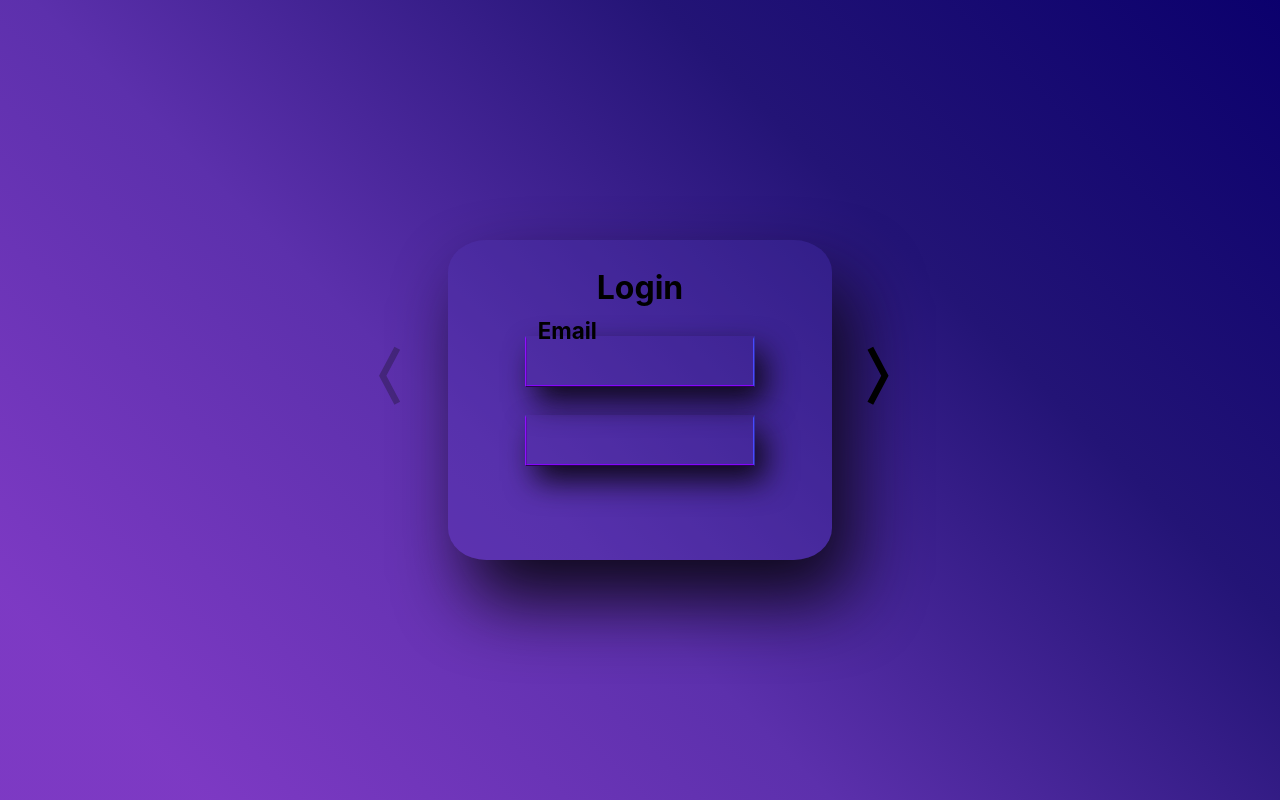
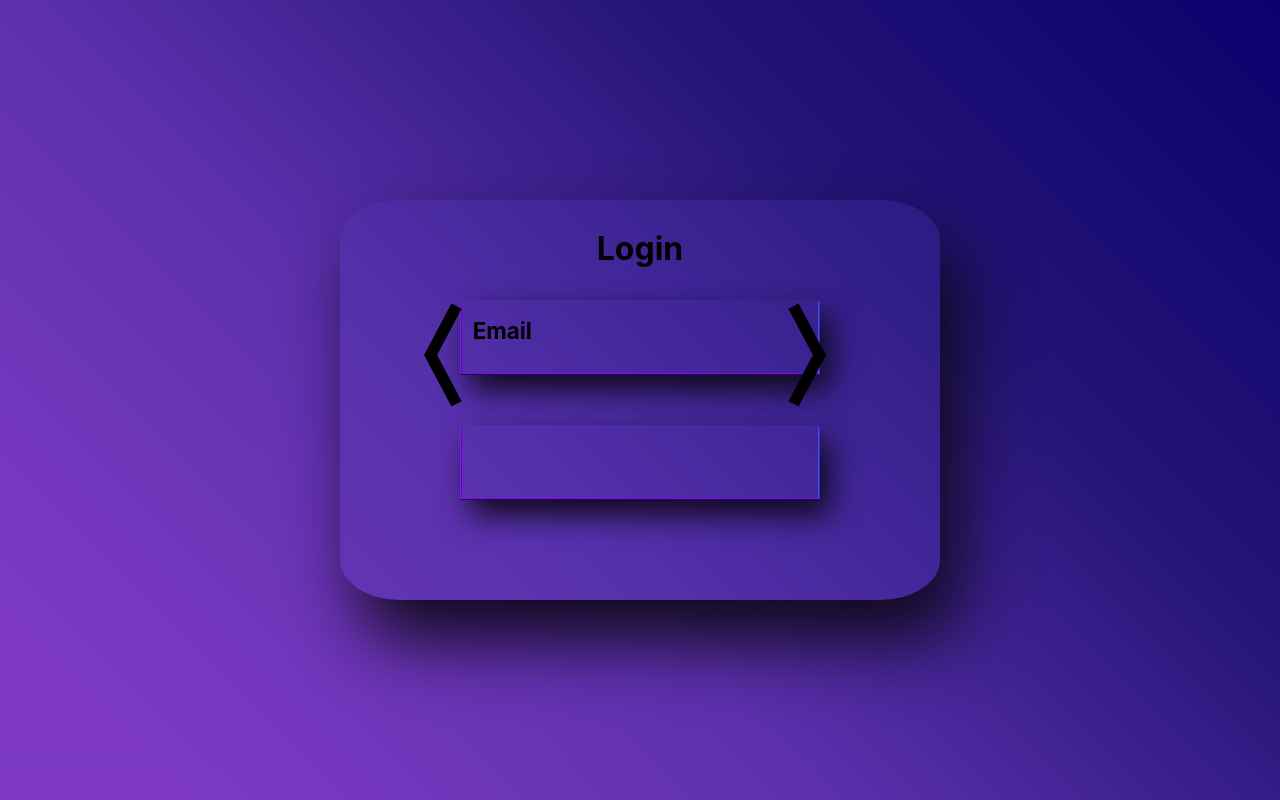
Before and after one commit to Luankaio/login, a React (Create React App) app: page / in a window 1280 px wide. Built offline with nearby package versions, Linux system fonts and the light colour scheme.

Commit message:
algumas_alteraçoes

```diff
--- a/src/App.css
+++ b/src/App.css
@@ -19,9 +19,9 @@
   display: flex;
   justify-content: center;
   border-radius: 10%;
-
-  width: 30%;
-  height: 40%;
+  scale: (1,1);
+  width: 600px;
+  height: 400px;
   box-shadow: 20px 40px 70px rgb(15, 9, 27);
   .Login{
     position: absolute;
@@ -30,7 +30,6 @@
 
 }
 .init{
-  animation-play-state: paused;
   animation: girar2 0.3s forwards linear;
 }
 .final{
@@ -60,12 +59,12 @@
 
 .Caixas{
   display: grid;
-  gap: 30px;
+  gap: 50px;
   width: 60%;
-  height: 40%;
+  height: 50%;
   .femail{
     position: absolute;
-    top: 50px;
+    top: 90px;
     scale: 0.7;
   }
   .email:focus{
@@ -91,18 +90,16 @@
 }
 
 .Botao{
-  width: 7%;
-  height: 3%;
-  bottom: 55%;
+  min-width: 150px;
+  min-height: 100px;
+  bottom: 43%;
   background-color: transparent;
   border: transparent;
-}
-.Botao:disabled{
-  opacity: 1;
+  z-index: 6;
 }
 .b1{
   position: absolute;
-  left: 27%;
+  left: 30px;
 }
 .b2{
   position: absolute;
--- a/src/App.tsx
+++ b/src/App.tsx
@@ -8,7 +8,10 @@ import { Giros } from './components/Giros'
 
 export const App = () => {
   const giro = Giros();
-
+  const botao = () => {
+    return <div>          <button className='Botao b1' onClick={!giro.execInit&&!giro.execFinal?giro.vazio:giro.handleExecInit}><Setae/></button>
+    <button className='Botao b2' onClick={giro.handleExecFinal}><Setad/></button> </div>
+  }
 
   return (
     <div className="Body">
@@ -20,13 +23,13 @@ export const App = () => {
             <input type="email" className='caixa email'/>
             <input type="password" className='caixa senha' />
           </div>
+          {botao ()}
         </div>
-        <div className={classNames('Box2',giro.execInit &&  'init2', giro.execFinal && 'final2')}>
-          {(giro.execFinal||giro.execInit) && <h1>usuario</h1>}
-        </div >
+        {(giro.execFinal||giro.execInit) &&< div className={classNames('Box2',giro.execInit &&  'init2', giro.execFinal && 'final2')}>
+           <h1>usuario</h1>
+          {botao ()}
+        </div > }
 
-        <div className='Ai'><button disabled={!giro.execFinal} className='Botao b1' onClick={giro.handleExecInit}><Setae/></button></div>
-        <div className='Ai'><button className='Botao b2' onClick={giro.handleExecFinal}><Setad/></button></div>
       </div>
 
 
--- a/src/components/Giros.tsx
+++ b/src/components/Giros.tsx
@@ -15,8 +15,11 @@ export const Giros = () => {
         setExecInit(false);
         setExecFinal(true);
     };
+    const vazio = () => {
 
+    };
     return {
+        vazio,
         execInit,
         execFinal,
         handleExecInit,
```
